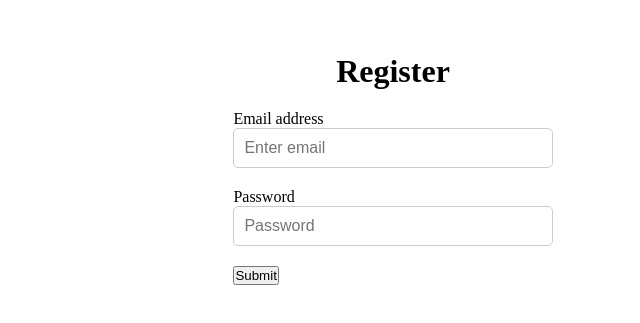
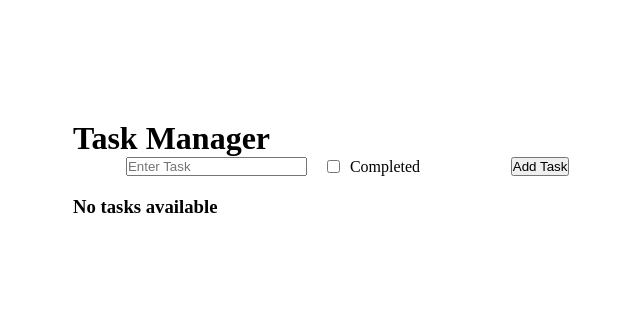
Before and after one commit to ivancidev/zustand-task-auth, a React app: page / in a window 1280 px wide. Shown: the part 231-554 px from the top of the page, without its empty margins (247-887 px from the left). Built offline with nearby package versions, Linux system fonts and the light colour scheme; no server answers; the HTML template or start-up script is replaced by a standard one.

Commit message:
feat: Add TaskManager component for managing tasks

```diff
--- a/src/App.tsx
+++ b/src/App.tsx
@@ -1,6 +1,7 @@
 import Login from "./pages/Login/Login"
 import "./App.css"
 import Register from "./pages/Register/register"
+import TaskManager from "./pages/task-manager/task-manager"
 
 
 function App() {
@@ -8,7 +9,8 @@ function App() {
   return (
     <>
       {/* <Login /> */}
-      <Register />
+      {/* <Register /> */}
+      <TaskManager />
     </>
   )
 }
```
